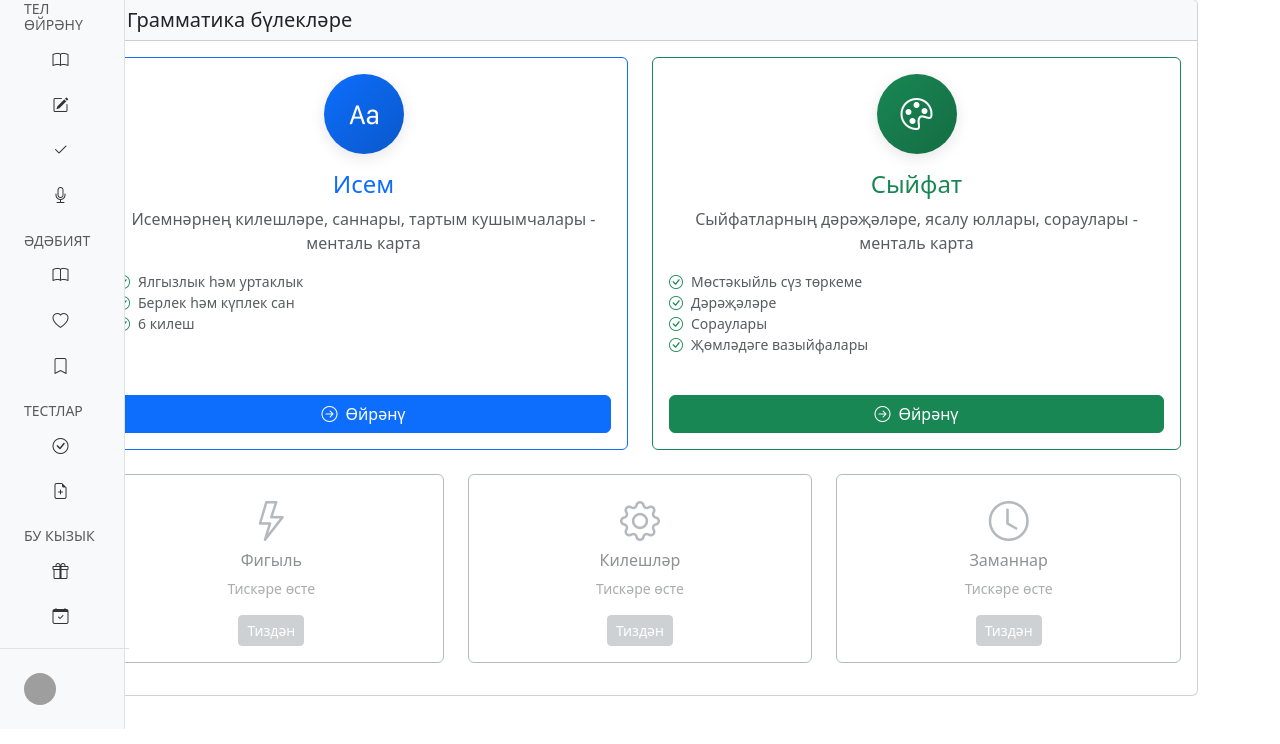
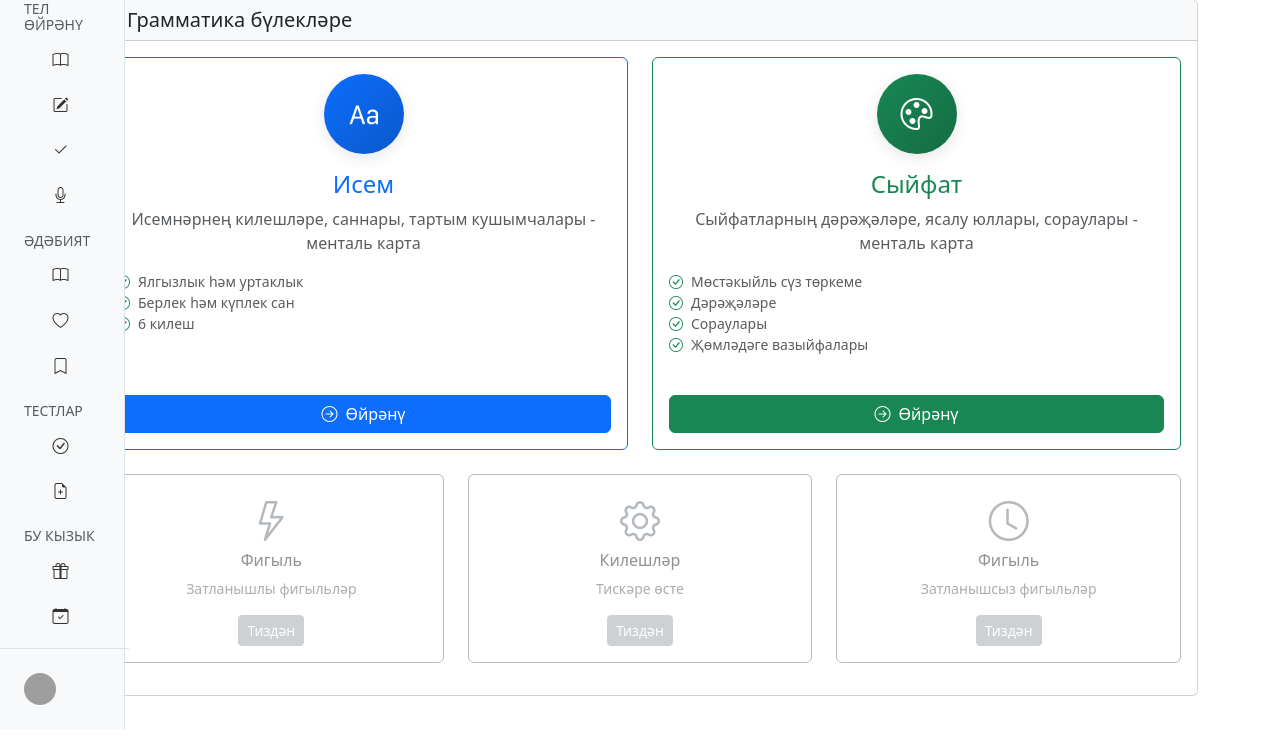
Before and after one commit to FanisGaripov/TatarPRO, a Flask app: page /grammar in a window 1280 px wide. Shown: the part 214-958 px from the top of the page. Run offline with Flask 3, Linux system fonts and the light colour scheme; parts of the project's set-up code (start-up, migrations or seed data) failed here and were passed over; some libraries are stand-ins or nearby versions; grey boxes are pictures that could not be loaded.

Commit message:
Update grammar.html

```diff
--- a/src/templates/pages/grammar.html
+++ b/src/templates/pages/grammar.html
@@ -84,7 +84,7 @@
                                 <div class="card-body text-center">
                                     <i class="bi bi-lightning text-secondary fs-1 mb-2"></i>
                                     <h6 class="card-title">Фигыль</h6>
-                                    <p class="card-text small text-muted">Тискәре өсте</p>
+                                    <p class="card-text small text-muted">Затланышлы фигыльләр</p>
                                     <button class="btn btn-secondary btn-sm" disabled>Тиздән</button>
                                 </div>
                             </div>
@@ -103,8 +103,8 @@
                             <div class="card border-secondary opacity-50">
                                 <div class="card-body text-center">
                                     <i class="bi bi-clock text-secondary fs-1 mb-2"></i>
-                                    <h6 class="card-title">Заманнар</h6>
-                                    <p class="card-text small text-muted">Тискәре өсте</p>
+                                    <h6 class="card-title">Фигыль</h6>
+                                    <p class="card-text small text-muted">Затланышсыз фигыльләр</p>
                                     <button class="btn btn-secondary btn-sm" disabled>Тиздән</button>
                                 </div>
                             </div>
```
